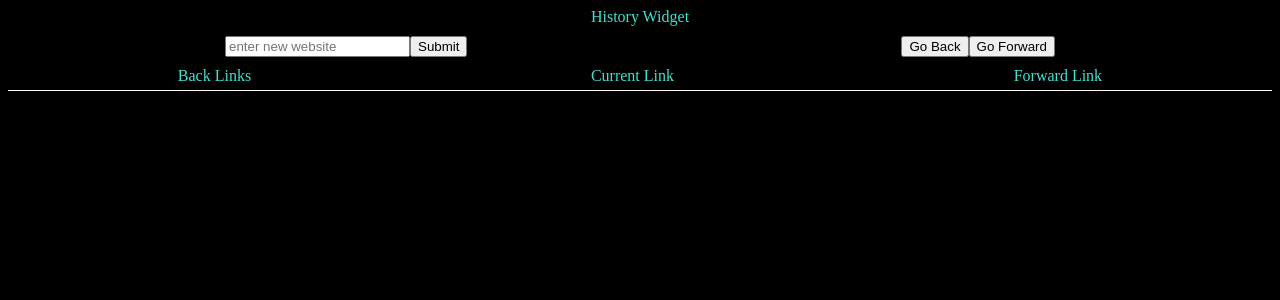
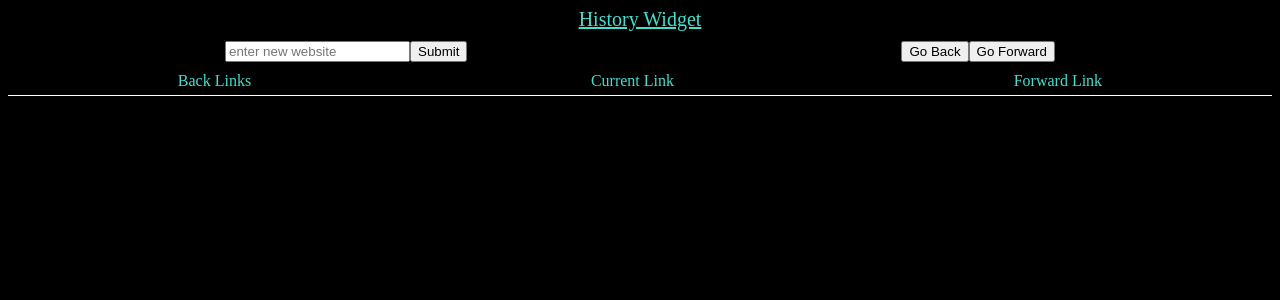
Before and after one commit to hirichardhai/history-widget, a React (Create React App) app: page / in a window 1280 px wide. Shown: the top 300 px of the page. Built offline with nearby package versions, Linux system fonts and the light colour scheme.

Commit message:
changed description font size and added text decoration underline

```diff
--- a/src/App.css
+++ b/src/App.css
@@ -2,8 +2,11 @@ body {
   background-color: black;
   color: turquoise;
 }
+
 .description {
   text-align: center;
+  font-size: 20px;
+  text-decoration: underline;
 }
 
 .App {
```
